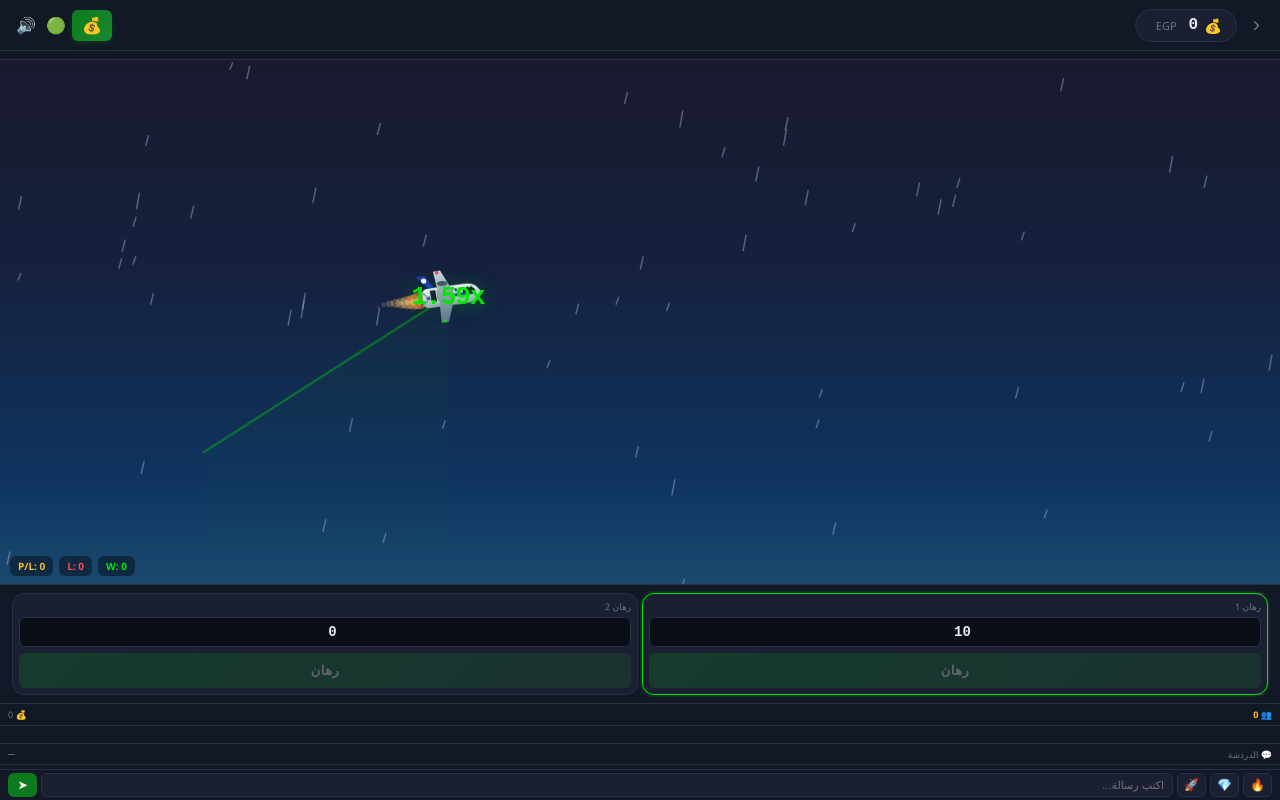
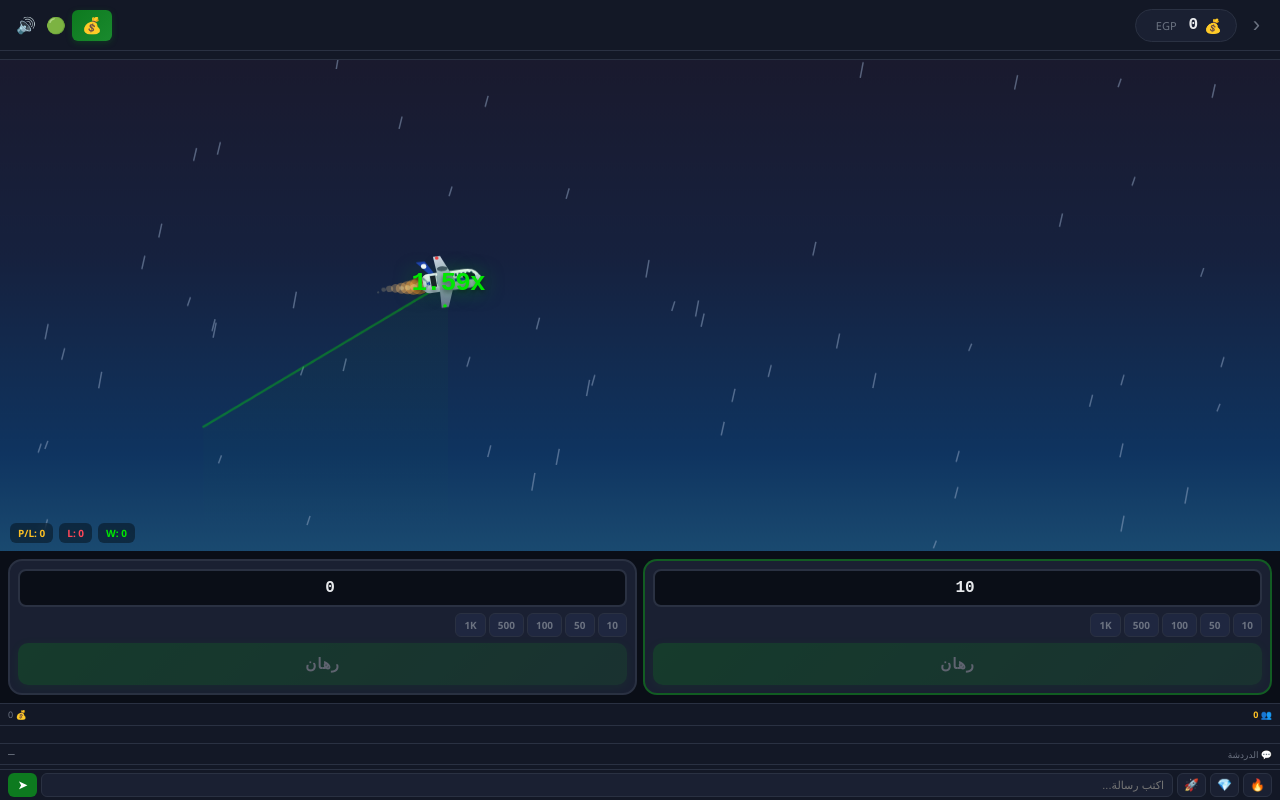
Before and after one commit to duxexch/boterx, a Flask app: page /webapp/aviator in a window 1280 px wide. Run offline with Flask 3, Linux system fonts and the light colour scheme; data that the repository does not hold is empty.

Commit message:
Aviator: professional bet slots + crash value fix + button states
Backend: _server_mult() returns crash_point during crashed phase (not 1.0).
State API now includes crash_point field.

Frontend:
- Professional bet slots with quick amount buttons (10/50/100/500/1K)
- Slot 2 activates when user enters amount
- Button states EXACTLY as user specified:
  idle=green 'رهان' (clickable) → betting=gray 'إلغاء' →
  flying=red pulsing 'قفز' → done='✓ payout' → idle='رهان'
- Crash shows actual crash multiplier (not 1.00x)
- Polling starts immediately (client sees current game state on load)
- Plane drawn on runway during waiting + flies during flight

```diff
--- a/dashboard/templates/aviator.html
+++ b/dashboard/templates/aviator.html
@@ -9,7 +9,7 @@
 .game-area{overflow:hidden;position:relative;flex:1}
 #canvas{position:absolute;inset:0;width:100%;height:100%;z-index:2}
 .plane-mult{position:absolute;z-index:10;pointer-events:none;transform:translate(-50%,-130%);opacity:0;transition:opacity .2s}
-.plane-mult-val{font-size:clamp(18px,5vw,26px);font-weight:900;font-family:'Courier New',monospace;letter-spacing:-1px;text-shadow:0 0 20px rgba(0,231,1,.5);0 2px 4px rgba(0,0,0,.5);white-space:nowrap}
+.plane-mult-val{font-size:clamp(18px,5vw,26px);font-weight:900;font-family:'Courier New',monospace;letter-spacing:-1px;text-shadow:0 0 20px rgba(0,231,1,.5),0 2px 4px rgba(0,0,0,.5);white-space:nowrap}
 .plane-mult-val.flying{color:#00e701}
 .plane-mult-val.cashed{color:#fbbf24}
 .plane-mult-val.crashed{color:#ff4757}
@@ -40,20 +40,27 @@
 .big-win-overlay.show{display:flex}
 .big-win-text{font-size:clamp(32px,12vw,48px);font-weight:900;color:#fbbf24;text-shadow:0 0 40px rgba(251,191,36,.6);animation:bwB .6s ease-out}
 @keyframes bwB{0%{transform:scale(0);opacity:0}50%{transform:scale(1.3);opacity:1}100%{transform:scale(1);opacity:1}}
-.bet-slots{display:grid;grid-template-columns:1fr 1fr;gap:4px}
-.bet-slot{background:var(--surface-2);border:1px solid var(--border);border-radius:var(--radius);padding:6px}
-.bet-slot.active{border-color:var(--green);box-shadow:0 0 0 2px rgba(0,231,1,.1)}
-.bet-slot-input{width:100%;background:var(--bg);border:1px solid var(--border);border-radius:6px;padding:6px;color:var(--text);font-size:clamp(12px,4vw,14px);font-weight:700;text-align:center;outline:none;font-family:'Courier New',monospace}
-.bet-slot-label{font-size:clamp(8px,2vw,9px);color:var(--muted);text-transform:uppercase;margin-bottom:4px}
-.bet-slot-btn{width:100%;border:none;padding:10px;border-radius:6px;font-size:clamp(11px,3vw,13px);font-weight:800;cursor:pointer;margin-top:6px;text-transform:uppercase;letter-spacing:.5px;transition:all .15s}
-.bet-slot-btn.bet{background:linear-gradient(135deg,#0d7a1f,#1a5c2e);color:#fff}
-.bet-slot-btn.bet:active{transform:scale(.95)}
-.bet-slot-btn.cancel{background:#475569;color:#cbd5e1}
-.bet-slot-btn.cancel:active{transform:scale(.95)}
-.bet-slot-btn.jump{background:#ff4757;color:#fff;animation:jumpPulse .8s infinite}
-.bet-slot-btn.done{background:var(--surface-3);color:var(--muted)}
-.bet-slot-btn:disabled{opacity:.3;cursor:not-allowed}
-@keyframes jumpPulse{0%,100%{box-shadow:0 0 0 0 rgba(255,71,87,.4)}50%{box-shadow:0 0 0 8px rgba(255,71,87,0)}}
+/* مربعات الرهان الاحترافية */
+.bet-slots{display:grid;grid-template-columns:1fr 1fr;gap:6px;padding:8px}
+.bet-slot{background:var(--surface-2);border:2px solid var(--border);border-radius:14px;padding:8px;display:flex;flex-direction:column;gap:6px}
+.bet-slot.active{border-color:rgba(0,231,1,.3)}
+.bet-amount-row{display:flex;gap:4px;align-items:center}
+.bet-input{flex:1;width:100%;background:var(--bg);border:2px solid var(--border);border-radius:8px;padding:8px;color:var(--text);font-size:16px;font-weight:700;text-align:center;outline:none;font-family:'Courier New',monospace;transition:border-color .15s}
+.bet-input:focus{border-color:var(--green)}
+.bet-input::placeholder{color:var(--muted)}
+.quick-bets{display:flex;gap:3px;flex-wrap:wrap}
+.qb{padding:4px 8px;border-radius:6px;background:var(--surface-3);border:1px solid var(--border);color:var(--muted);font-size:10px;font-weight:700;cursor:pointer;transition:all .1s}
+.qb:active{transform:scale(.9);background:var(--border)}
+.qb.sel{background:rgba(0,231,1,.15);border-color:var(--green);color:var(--green)}
+/* زر الرهان: الحالات */
+.bet-btn{width:100%;border:none;padding:12px;border-radius:10px;font-size:15px;font-weight:800;cursor:pointer;transition:all .15s;text-transform:uppercase;letter-spacing:1px}
+.bet-btn:active{transform:scale(.97)}
+.bet-btn:disabled{opacity:.3;cursor:not-allowed}
+.bet-btn.idle{background:linear-gradient(135deg,#0d7a1f,#1a5c2e);color:#fff;box-shadow:0 2px 10px rgba(13,122,31,.4)}
+.bet-btn.betting{background:#475569;color:#cbd5e1}
+.bet-btn.jump{background:#ff4757;color:#fff;animation:jumpPulse .8s infinite}
+.bet-btn.done{background:var(--surface-3);color:var(--muted)}
+@keyframes jumpPulse{0%,100%{box-shadow:0 0 0 0 rgba(255,71,87,.5)}50%{box-shadow:0 0 0 10px rgba(255,71,87,0)}}
 @keyframes shake{0%,100%{transform:translateX(0)}20%{transform:translateX(-8px)}40%{transform:translateX(8px)}60%{transform:translateX(-4px)}80%{transform:translateX(4px)}}
 @keyframes fadeIn{from{opacity:0;transform:translate(-50%,10px)}to{opacity:1;transform:translate(-50%,0)}}
 </style>
@@ -77,7 +84,7 @@
     <div class="parachutes-layer" id="parachutesLayer"></div>
     <div class="mult-display show" id="multDisplay"><div class="mult-val" id="mult">1.00x</div></div>
     <div class="plane-mult" id="planeMult"><div class="plane-mult-val flying" id="planeMultVal">1.00x</div></div>
-    <div class="game-status" id="statusText">انتظر الجولة القادمة... ✈️</div>
+    <div class="game-status" id="statusText">انتظر الجولة... ✈️</div>
     <div class="result-msg" id="crashMsg"></div>
     <div class="session-stats">
       <div class="stat-pill w">W: <span id="sWin">0</span></div>
@@ -87,18 +94,34 @@
     <div class="recovery-msg" id="recoveryMsg"></div>
     <div class="big-win-overlay" id="bigWin"><div class="big-win-text" id="bigWinText"></div></div>
   </div>
-  <div class="bet-panel">
-    <div class="bet-slots">
-      <div class="bet-slot active" id="slot1">
-        <div class="bet-slot-label">رهان 1</div>
-        <input type="number" class="bet-slot-input" id="bet1" value="10" min="1">
-        <button class="bet-slot-btn bet" id="btn1" onclick="onBtnClick(1)">رهان</button>
+  <div class="bet-slots">
+    <!-- رهان 1 -->
+    <div class="bet-slot active" id="slot1">
+      <div class="bet-amount-row">
+        <input type="number" class="bet-input" id="bet1" value="10" min="1" placeholder="المبلغ">
       </div>
-      <div class="bet-slot" id="slot2">
-        <div class="bet-slot-label">رهان 2</div>
-        <input type="number" class="bet-slot-input" id="bet2" value="0" min="0">
-        <button class="bet-slot-btn bet" id="btn2" onclick="onBtnClick(2)" disabled>رهان</button>
+      <div class="quick-bets">
+        <div class="qb" onclick="setBet(1,10)">10</div>
+        <div class="qb" onclick="setBet(1,50)">50</div>
+        <div class="qb" onclick="setBet(1,100)">100</div>
+        <div class="qb" onclick="setBet(1,500)">500</div>
+        <div class="qb" onclick="setBet(1,1000)">1K</div>
       </div>
+      <button class="bet-btn idle" id="btn1" onclick="onBtn(1)">رهان</button>
+    </div>
+    <!-- رهان 2 -->
+    <div class="bet-slot" id="slot2">
+      <div class="bet-amount-row">
+        <input type="number" class="bet-input" id="bet2" value="0" min="0" placeholder="المبلغ">
+      </div>
+      <div class="quick-bets">
+        <div class="qb" onclick="setBet(2,10)">10</div>
+        <div class="qb" onclick="setBet(2,50)">50</div>
+        <div class="qb" onclick="setBet(2,100)">100</div>
+        <div class="qb" onclick="setBet(2,500)">500</div>
+        <div class="qb" onclick="setBet(2,1000)">1K</div>
+      </div>
+      <button class="bet-btn idle" id="btn2" onclick="onBtn(2)" disabled>رهان</button>
     </div>
   </div>
   <div class="lp-bar"><div class="lp-header"><span>👥 <span class="lp-count" id="lpCount">0</span></span><span id="lpTotal">💰 0</span></div><div class="lp-list" id="lpList"></div></div>
@@ -112,6 +135,7 @@ var ctx = canvas.getContext('2d');
 // ── State ──
 var roundPhase = 'connecting';
 var currentMult = 1.0;
+var crashPoint = 0;
 var pollTimer = null;
 var animF = null, _flyStartT = 0, trail = [];
 var sessionW = 0, sessionL = 0, sessionPL = 0;
@@ -120,8 +144,9 @@ var bgScroll = 0, planeX = 0, planeY = 0;
 var PX = 0.35, PY = 0.45;
 var lastPhase = '';
 var countdownEl = null;
+var slot2Enabled = false;
 
-// مربعي رهان — الحالات: idle, betting, flying, cashed, lost
+// حالات الرهان: idle | betting | flying | cashed | lost
 var bets = {
   1: {state:'idle', amount:0, reqId:''},
   2: {state:'idle', amount:0, reqId:''}
@@ -139,7 +164,18 @@ function pickWeather() {
   if (weather === 'night') { bgStars = []; for (var i=0;i<80;i++) bgStars.push({x:Math.random()*canvas.width,y:Math.random()*canvas.height*0.7,r:Math.random()*1.5,tw:Math.random()*6.28}); }
 }
 
-// ── Canvas Drawing (نفس الرسم السابق) ──
+function setBet(slot, val) {
+  document.getElementById('bet'+slot).value = val;
+  // تفعيل slot 2 لو فيه قيمة
+  if (slot === 2) {
+    slot2Enabled = val > 0;
+    var btn2 = document.getElementById('btn2');
+    if (bets[2].state === 'idle') btn2.disabled = !slot2Enabled;
+    document.getElementById('slot2').classList.toggle('active', slot2Enabled);
+  }
+}
+
+// ── Canvas Drawing ──
 function drawBackground(alt) {
   var w = canvas.width, h = canvas.height, scroll = bgScroll;
   if (weather === 'day') {
@@ -217,11 +253,11 @@ function drawPlane(px, py, angle) {
   ctx.restore();
 }
 
-// ── POLLING: fetch /api/aviator/state every 1 second (بدل SSE) ──
+// ── POLLING: كل ثانية ──
 function startPolling() {
   if (pollTimer) clearInterval(pollTimer);
   pollTimer = setInterval(pollState, 1000);
-  pollState(); // فوراً
+  pollState();
 }
 
 async function pollState() {
@@ -240,22 +276,20 @@ async function pollState() {
 function handleState(d) {
   var newPhase = d.phase;
   currentMult = d.multiplier || 1.0;
+  if (d.crash_point) crashPoint = d.crash_point;
 
-  // Phase change detected
   if (newPhase !== lastPhase) {
     if (newPhase === 'waiting') onWaiting(d);
     else if (newPhase === 'flying') onFlying(d);
     else if (newPhase === 'crashed') onCrashed(d);
     lastPhase = newPhase;
   } else {
-    // Same phase — update multiplier during flight
     if (newPhase === 'flying') {
       document.getElementById('mult').textContent = currentMult.toFixed(2) + 'x';
       document.getElementById('planeMultVal').textContent = currentMult.toFixed(2) + 'x';
     }
   }
 
-  // Update history
   if (d.history) {
     var h = document.getElementById('history'); h.innerHTML = '';
     d.history.forEach(function(v) {
@@ -273,7 +307,6 @@ function onWaiting(d) {
   trail = [];
   ctx.clearRect(0, 0, canvas.width, canvas.height);
   drawBackground(0); drawRunway(0);
-  // ارسم الطائرة في المدرج
   planeX = 40; planeY = canvas.height - 30;
   drawPlane(planeX, planeY, 0);
 
@@ -288,19 +321,15 @@ function onWaiting(d) {
   // إعادة تعيين أزرار الرهان
   for (var s = 1; s <= 2; s++) {
     if (bets[s].state === 'betting') {
-      // الرهان تم قبوله → الزر ينتظر الإقلاع
-      bets[s].state = 'flying';
-      var btn = document.getElementById('btn' + s);
-      btn.className = 'bet-slot-btn jump';
-      btn.textContent = 'قفز';
-      btn.disabled = false;
+      // راهن ولم يلغَ → الزر ينتظر الإقلاع
+      bets[s].state = 'flying-wait';
+      setBtn(s, 'betting', 'إلغاء');
+    } else if (bets[s].state === 'flying-wait') {
+      // بقى flying-wait → الزر إلغاء
+      setBtn(s, 'betting', 'إلغاء');
     } else if (bets[s].state !== 'cashed' && bets[s].state !== 'lost') {
-      // لم يراهن → زر رهان
       bets[s].state = 'idle';
-      var btn2 = document.getElementById('btn' + s);
-      btn2.className = 'bet-slot-btn bet';
-      btn2.textContent = 'رهان';
-      btn2.disabled = (s === 2); // slot 2 معطل افتراضياً
+      setBtn(s, 'idle', 'رهان');
     }
   }
 
@@ -335,18 +364,14 @@ function onFlying(d) {
 
   // تحديث أزرار الرهان
   for (var s = 1; s <= 2; s++) {
-    var btn = document.getElementById('btn' + s);
-    if (bets[s].state === 'betting' || bets[s].state === 'flying') {
-      // راهن ولم يقفز → زر القفز (أحمر)
+    if (bets[s].state === 'betting' || bets[s].state === 'flying-wait') {
+      // راهن → الزر يتحول لـ قفز (أحمر)
       bets[s].state = 'flying';
-      btn.className = 'bet-slot-btn jump';
-      btn.textContent = 'قفز';
-      btn.disabled = false;
+      setBtn(s, 'jump', 'قفز');
     } else if (bets[s].state === 'idle') {
       // لم يراهن → معطل
-      btn.className = 'bet-slot-btn bet';
-      btn.textContent = 'رهان';
-      btn.disabled = true;
+      setBtn(s, 'idle', 'رهان');
+      document.getElementById('btn'+s).disabled = true;
     }
   }
 
@@ -355,7 +380,7 @@ function onFlying(d) {
   animate();
 }
 
-// ── Animation ── mult = e^(0.07 * elapsed) ──
+// ── Animation ──
 function animate() {
   if (roundPhase !== 'flying') return;
   var elapsed = (performance.now() - _flyStartT) / 1000;
@@ -373,9 +398,7 @@ function animate() {
     planeY = canvas.height - 30 - eased * (canvas.height - 30 - cy);
     trail.push({x: planeX, y: planeY}); if (trail.length > 120) trail.shift();
     bgScroll = eased * 20;
-  } else {
-    planeX = cx; planeY = cy; bgScroll += 2 + mult * 0.3;
-  }
+  } else { planeX = cx; planeY = cy; bgScroll += 2 + mult * 0.3; }
   var alt = Math.min(1, elapsed / 10);
   ctx.clearRect(0, 0, canvas.width, canvas.height);
   drawBackground(alt); drawRunway(alt);
@@ -392,21 +415,22 @@ function animate() {
 function onCrashed(d) {
   roundPhase = 'crashed';
   if (animF) cancelAnimationFrame(animF);
+  // قيمة الاكس = قيمة الانفجار (لا ترجع لـ 1.0)
+  var crashMult = d.crash_point || d.multiplier || crashPoint || 1.0;
+  currentMult = crashMult;
   document.getElementById('planeMult').style.opacity = '0';
   document.getElementById('multDisplay').classList.add('show');
-  document.getElementById('mult').textContent = d.multiplier.toFixed(2) + 'x';
+  document.getElementById('mult').textContent = crashMult.toFixed(2) + 'x';
   document.getElementById('mult').className = 'mult-val crashed';
   document.getElementById('planeMultVal').className = 'plane-mult-val crashed';
   var msg = document.getElementById('crashMsg');
-  msg.textContent = '💥 ' + d.multiplier.toFixed(2) + 'x';
-  msg.style.color = 'var(--red)';
-  msg.classList.add('show');
+  msg.textContent = '💥 ' + crashMult.toFixed(2) + 'x';
+  msg.style.color = 'var(--red)'; msg.classList.add('show');
   createExplosion();
   soundCrash(); haptic('heavy');
 
   // معالجة الخسائر
   for (var s = 1; s <= 2; s++) {
-    var btn = document.getElementById('btn' + s);
     if (bets[s].state === 'flying') {
       // لم يقفز → خسارة
       bets[s].state = 'lost';
@@ -418,29 +442,26 @@ function onCrashed(d) {
       setTimeout(function() { burnedEl.classList.remove('show'); }, 4000);
     }
     // كل الأزرار تعود لرهان
-    btn.className = 'bet-slot-btn bet';
-    btn.textContent = 'رهان';
-    btn.disabled = (s === 2);
-    if (bets[s].state === 'lost' || bets[s].state === 'cashed') {
-      bets[s].state = 'idle';
-    }
+    bets[s].state = 'idle';
+    setBtn(s, 'idle', 'رهان');
+    var btn = document.getElementById('btn' + s);
+    btn.disabled = (s === 2 && !slot2Enabled);
   }
   updateSessionStats();
   loadBalance();
 }
 
 // ── زر الرهان: رهان → إلغاء → قفز ──
-function onBtnClick(slot) {
+function onBtn(slot) {
+  var st = bets[slot].state;
   var btn = document.getElementById('btn' + slot);
-  var st = bets[slot].state;
 
+  // 1. idle + waiting → راهن → إلغاء (رمادي)
   if (st === 'idle' && roundPhase === 'waiting') {
-    // وضع رهان → تحول لـ إلغاء
     var amt = parseFloat(document.getElementById('bet' + slot).value) || 0;
     if (amt < 1) { showToast('أدخل مبلغ الرهان', 'error'); return; }
     checkBalanceBeforeBet(amt).then(function(ok) {
       if (!ok) return;
-      // إرسال الرهان للسيرفر
       bets[slot].reqId = 'b' + slot + '_' + Date.now() + '_' + Math.random().toString(36).substr(2, 6);
       apiFetchCritical(BASE + '/api/aviator/bet?uid=' + uid, {
         method: 'POST',
@@ -450,9 +471,7 @@ function onBtnClick(slot) {
           bets[slot].state = 'betting';
           bets[slot].amount = amt;
           document.getElementById('bal').textContent = d.balance_after.toLocaleString();
-          btn.className = 'bet-slot-btn cancel';
-          btn.textContent = 'إلغاء';
-          btn.disabled = false;
+          setBtn(slot, 'betting', 'إلغاء');
           soundTick(); haptic('light');
         } else {
           if (d.need_deposit) showVexDepositModal(amt);
@@ -463,22 +482,21 @@ function onBtnClick(slot) {
     return;
   }
 
+  // 2. betting + waiting → إلغاء → رهان (أخضر)
   if (st === 'betting' && roundPhase === 'waiting') {
-    // إلغاء الرهان
-    // TODO: backend cancel endpoint — حالياً نعيد المبلغ محلياً
     bets[slot].state = 'idle';
     bets[slot].amount = 0;
-    btn.className = 'bet-slot-btn bet';
-    btn.textContent = 'رهان';
-    btn.disabled = (slot === 2);
+    setBtn(slot, 'idle', 'رهان');
+    var btn2 = document.getElementById('btn' + slot);
+    btn2.disabled = (slot === 2 && !slot2Enabled);
     showToast('تم إلغاء الرهان', 'info');
-    // ملاحظة: المبلغ خصم من السيرفر — نحتاج endpoint لإلغاء الرهان
-    // حالياً سنتركه كما هو — المبلغ سيعود إذا لم يقفز
+    // ملاحظة: المبلغ خصم من السيرفر. لو الطائرة انفجرت بدون قفز، الخسارة محسوبة.
+    // لو لم تنفجر، المبلغ ضاع. نحتاج backend cancel endpoint لاحقاً.
     return;
   }
 
+  // 3. flying → قفز!
   if (st === 'flying' && roundPhase === 'flying') {
-    // قفز!
     doCashout(slot);
     return;
   }
@@ -488,21 +506,16 @@ function doCashout(slot) {
   if (bets[slot].state !== 'flying') return;
   var payout = Math.floor(bets[slot].amount * currentMult * 100) / 100;
   bets[slot].state = 'cashed';
-  var btn = document.getElementById('btn' + slot);
-  btn.className = 'bet-slot-btn done';
-  btn.textContent = '✓ ' + payout.toFixed(0);
-  btn.disabled = true;
+  setBtn(slot, 'done', '✓ ' + payout.toFixed(0));
   var msg = document.getElementById('crashMsg');
   msg.textContent = '✅ +' + payout.toFixed(2) + ' @ ' + currentMult.toFixed(2) + 'x';
-  msg.style.color = 'var(--gold)';
-  msg.classList.add('show');
+  msg.style.color = 'var(--gold)'; msg.classList.add('show');
   document.getElementById('planeMultVal').className = 'plane-mult-val cashed';
   soundCashOut(); haptic('medium');
   fireConfetti(document.getElementById('gameArea'));
   if (currentMult >= 3) showBigWin(payout, currentMult);
   sessionW++; sessionPL += payout - bets[slot].amount;
   updateSessionStats();
-  // إرسال للسيرفر
   var reqId = 'c' + slot + '_' + Date.now() + '_' + Math.random().toString(36).substr(2, 6);
   apiFetchCritical(BASE + '/api/aviator/cashout?uid=' + uid, {
     method: 'POST',
@@ -514,6 +527,12 @@ function doCashout(slot) {
 }
 
 // ── Helpers ──
+function setBtn(slot, cls, text) {
+  var btn = document.getElementById('btn' + slot);
+  btn.className = 'bet-btn ' + cls;
+  btn.textContent = text;
+  btn.disabled = false;
+}
 function spawnParachute(name, amount, fromLeft) {
   var layer = document.getElementById('parachutesLayer');
   var el = document.createElement('div');
@@ -557,10 +576,10 @@ requestAnimationFrame(function() {
   drawBackground(0);
   drawRunway(0);
   planeX = 40; planeY = canvas.height - 30;
-  drawPlane(planeX, planeY, 0); // الطائرة في المدرج
+  drawPlane(planeX, planeY, 0);
 });
 loadBalance();
-startPolling(); // polling بدل SSE
+startPolling();
 setInterval(loadBalance, 5000);
 setTimeout(injectDepositButton, 100);
 </script>
```
Also changed, not shown: dashboard/aviator_engine.py (+8 -4 lines).
